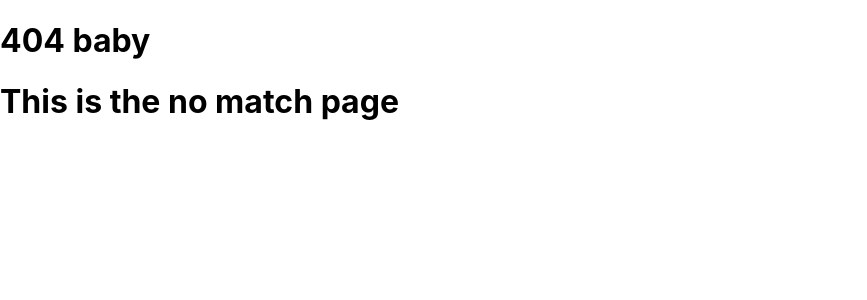
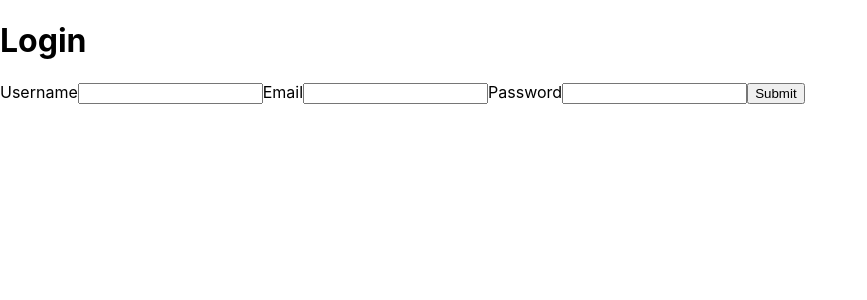
Before and after one commit to Thadman/front-pojomon, a React (Create React App) app: page /sign-up in a window 1280 px wide. Before the commit this address had no page. Shown: the top 300 px of the page, without its empty margins (0-867 px from the left). Built offline with nearby package versions, Linux system fonts and the light colour scheme.

Commit message:
Corrected routes and added sign-up form + route, tested working

```diff
--- a/src/App.jsx
+++ b/src/App.jsx
@@ -1,19 +1,20 @@
 import React from "react"
 import { BrowserRouter, Route, Switch } from "react-router-dom"
+import Login from "./Components/Login"
+import SignUp from "./Components/SignUp"
 import Monster from "./Components/Monster"
-import Login from "./Components/Login"
 import NoMatch from "./Components/NoMatch"
 
 class App extends React.Component {
   render() {
-    // const monster = this.state?.monster;
     return (
       <div>
         <BrowserRouter>
           <div>
             <Switch>
               <Route exact path="/login" component={Login} />
-              <Route path="/monster" component={Monster} />
+              <Route exact path="/sign-up" component={SignUp} />
+              <Route exact path="/" component={Monster} />
               <Route path component={NoMatch} />
            </Switch>
           </div>
--- a/src/Components/SignUp.jsx
+++ b/src/Components/SignUp.jsx
@@ -1,12 +1,82 @@
 import React from 'react'
 
 class SignUp extends React.Component {
-  render() {
+  state = { username: "", email: "", password: "", errMessage: ""}
+
+  onInputChange = (event) => {
+    const key = event.target.id
+    this.setState({
+      [key]: event.target.value,
+    })
+      console.log(this.state)
+  }
+
+  onFormSubmit = async (event) => {
+    event.preventDefault();
+    const { username, email, password } = this.state;
+    try {
+      const response = await fetch(`${process.env.REACT_APP_BACKEND_URL}/sign-up`, {
+        method: "POST",
+        headers: {
+          "Content-Type": "application/json",
+        },
+        body: JSON.stringify({ user: { username, email, password }}),
+      });
+      if (response.status >= 400) {
+        throw new Error("incorrect credentials");
+      } else {
+        const response = await fetch(`${process.env.REACT_APP_BACKEND_URL}/login`, {
+          method: "POST",
+          headers: {
+            "Content-Type": "application/json",
+          },
+          body: JSON.stringify({ auth: { email, password }}),
+        })
+        const { jwt } = await response.json()
+        localStorage.setItem("token", jwt);
+        this.props.history.push("/");
+      }
+    } catch (err) {
+      console.log(err.message)
+    }
+  };
+
+render() {
+    const { username, email, password, errMessage } = this.state;
     return (
-      <h1>This is the sign up page</h1>
-    )
+      <div className="form-container">
+        <h1>Login</h1>
+        {errMessage && <span>{errMessage}</span>}
+        <form onSubmit={this.onFormSubmit}>
+            <label htmlFor="username">Username</label>
+            <input
+              type="username"
+              name="username"
+              id="username"
+              value={username}
+              onChange={this.onInputChange}
+            />
+            <label htmlFor="email">Email</label>
+            <input
+              type="email"
+              name="email"
+              id="email"
+              value={email}
+              onChange={this.onInputChange}
+            />
+            <label htmlFor="password">Password</label>
+            <input
+              type="password"
+              name="password"
+              id="password"
+              value={password}
+              onChange={this.onInputChange}
+            />
+          <input type="submit" value="Submit" />
+        </form>
+      </div>
+    );
   }
 }
 
-
 export default SignUp
```
